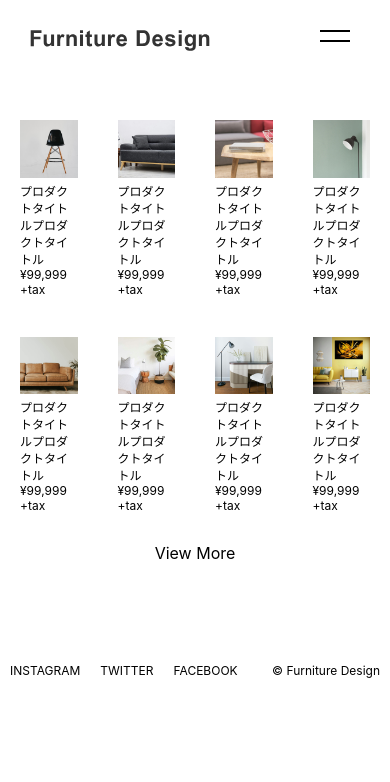
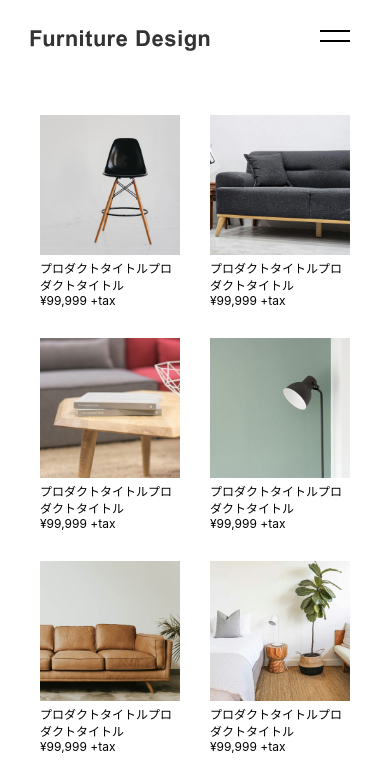
Before and after one commit to gp-kobayashi/mosya4-react, a Next.js app: page / in a window 390 px wide. Shown: the top 782 px of the page. Built offline with nearby package versions, Linux system fonts and the light colour scheme.

Commit message:
[add]MainItemのレスポンシブデザインの導入

```diff
--- a/components/MainItems.module.css
+++ b/components/MainItems.module.css
@@ -33,3 +33,17 @@
   font-size: 12px ;
   margin: 0;
 }
+
+
+@media (max-width: 800px){
+  .mainContainer{
+    display: block;
+  }
+  .flexItems{
+    margin: 0 25px;
+  }
+  .item{
+    width: 70%;
+   margin: 15px;
+  }
+}
```
